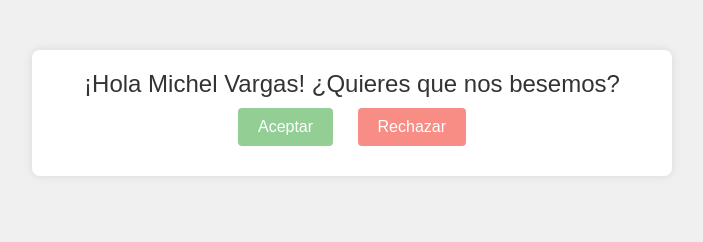
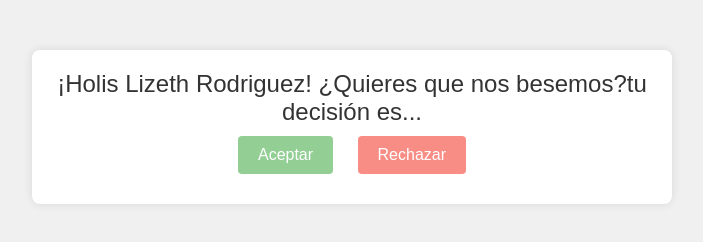
Before and after one commit to ruben10H/proyecto, a plain HTML site: page index.html in a window 1280 px wide. Both pictures are taken after a click on the button "Aceptar". Shown: the whole page, without its empty margins (288-991 px from the left). Drawn offline with Linux system fonts and the light colour scheme.

Commit message:
Update index.html

```diff
--- a/index.html
+++ b/index.html
@@ -56,14 +56,14 @@
 <body>
 
     <div class="container">
-        <div id="mensaje">¡Hola Michel Vargas! ¿Quieres que nos besemos?</div>
+        <div id="mensaje">¡Holis Lizeth Rodriguez! ¿Quieres que nos besemos?tu decisión es...</div>
         <button id="botonAceptar" onclick="responderAmistad(true)">Aceptar</button>
         <button id="botonRechazar" onclick="moverBotonRechazar()">Rechazar</button>
     </div>
 
     <script>
         function responderAmistad(aceptar) {
-            var respuesta = aceptar ? "¡Genial sabia que ibas aceptar jejeje!" : "Oh, entendido. Tal vez la próxima vez.";
+            var respuesta = aceptar ? "¡Genial sabia que ibas aceptar cuando este en neiva salimos jejeje!" : "Oh, entendido. Tal vez la próxima vez.";
             alert(respuesta);
 
             // Deshabilitar ambos botones después de hacer clic en "Aceptar"
```
